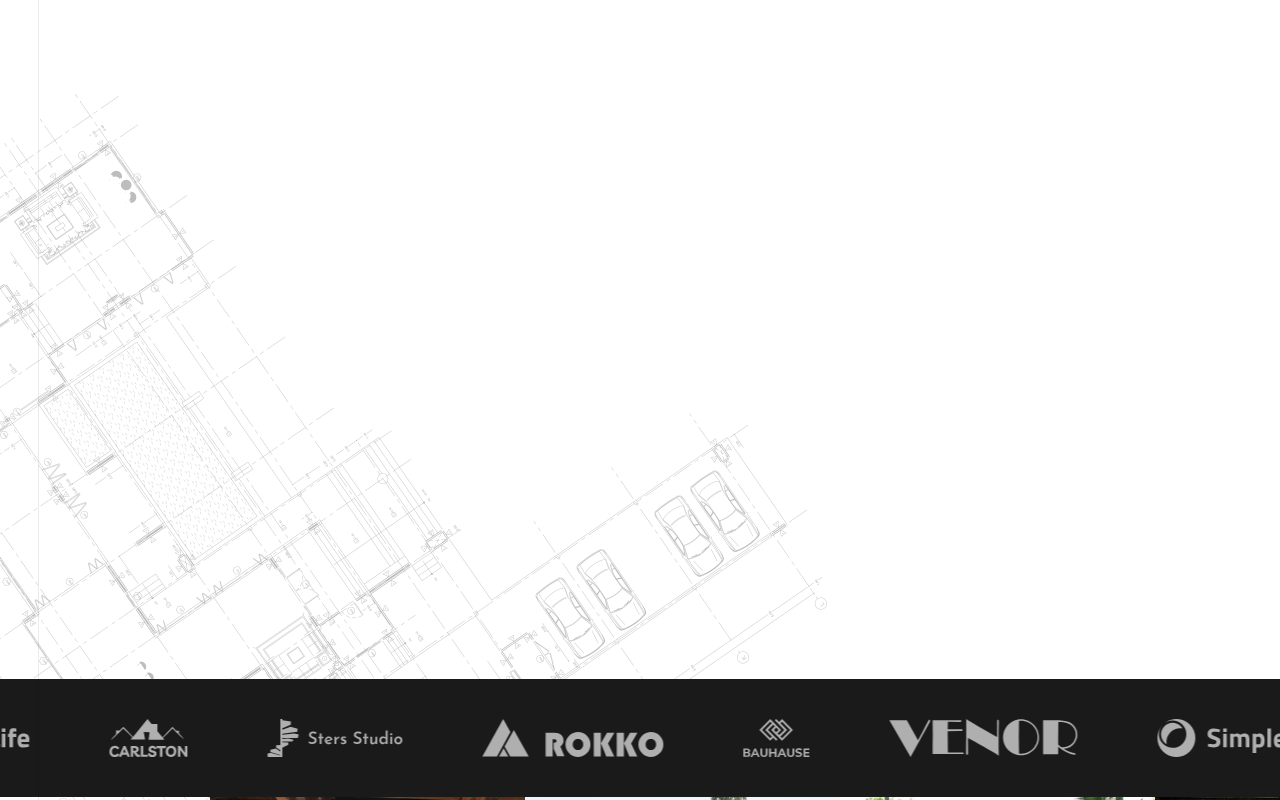
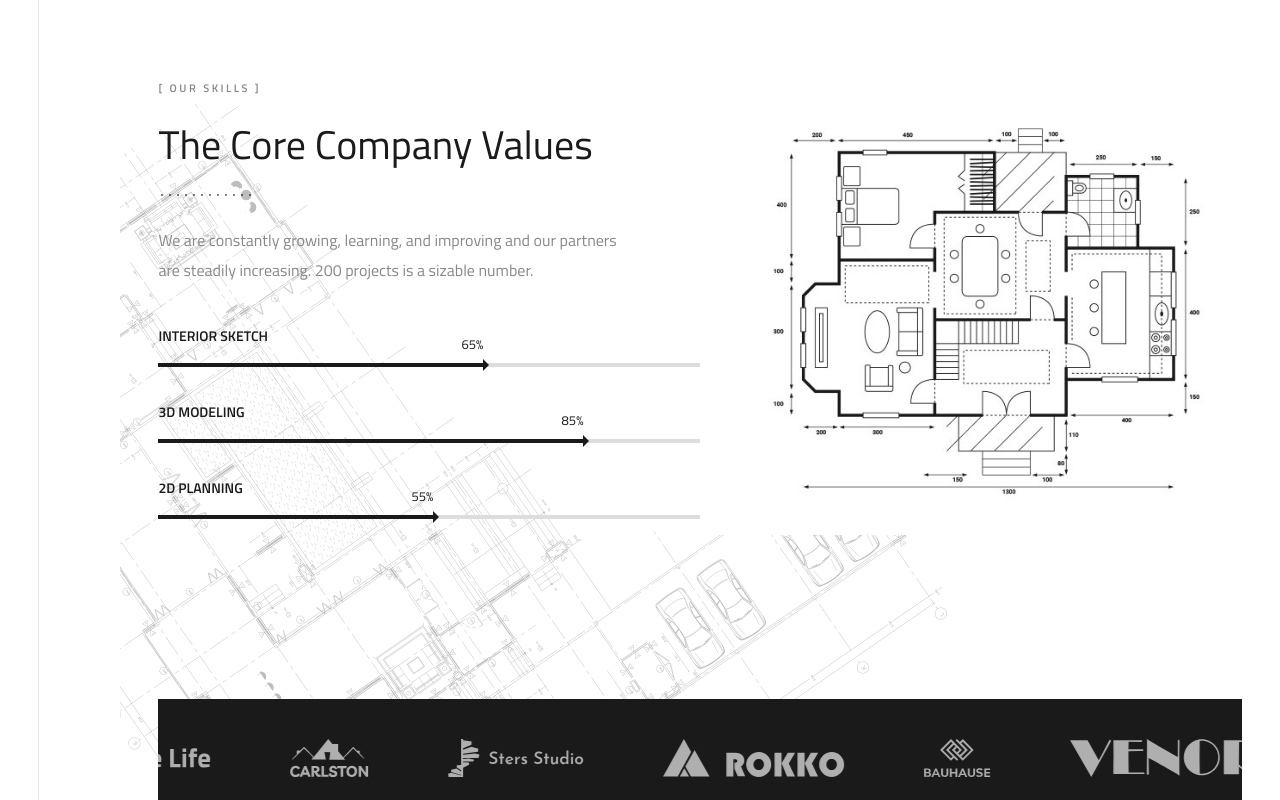
Before and after one commit to Kalandhar01/Siva_con, a Next.js app: page / in a window 1280 px wide. Shown: the part 1580-2380 px from the top of the page. Built offline with nearby package versions, Linux system fonts and the light colour scheme.

Commit message:
sync: apply latest local changes

```diff
--- a/src/app/globals.css
+++ b/src/app/globals.css
@@ -34,6 +34,12 @@ h1, h2, h3, h4, h5, h6 {
 }
 
 a { color: inherit; text-decoration: none; }
+
+/* ---------- Page shell: reserve the 90px left social rail ---------- */
+.page-shell { padding-left: 120px; }
+@media (max-width: 767px) {
+  .page-shell { padding-left: 0; }
+}
 
 /* ---------- Vertical frame lines ---------- */
 .site-frame {
@@ -267,11 +273,136 @@ a { color: inherit; text-decoration: none; }
   border-bottom: 6px solid transparent;
 }
 
+/* ---------- Skills section (reference Elementor DOM) ---------- */
+.skills-section {
+  position: relative;
+  background: #ffffff;
+  background-image: url(/sivra/sketch-bg.png);
+  background-size: auto;
+  background-position: left center;
+  background-repeat: no-repeat;
+  padding-top: 120px;
+}
+.elementor-element-3430630 {
+  padding: 0 0 150px;
+}
+.elementor-element-3430630 .elementor-container {
+  display: flex;
+  gap: 15px;
+  padding-left: var(--partner-inset);
+  padding-right: var(--partner-inset);
+  max-width: none;
+}
+.skills-section { --partner-inset: 3vw; }
+@media (min-width: 1441px) {
+  .skills-section { --partner-inset: calc((100vw - 1532px) / 2); }
+}
+.elementor-element-3430630 .elementor-column {
+  width: 50%;
+  flex: 0 0 50%;
+  align-self: center;
+}
+.elementor-element-3430630 .elementor-widget-wrap {
+  align-content: center;
+  align-items: center;
+}
+.elementor-element-3430630 .ot-heading {
+  position: relative;
+  margin-bottom: 22px;
+}
+.elementor-element-3430630 .ot-heading.is-dots::after {
+  content: "";
+  display: block;
+  width: 96px;
+  height: 8px;
+  margin-top: 22px;
+  background-image: radial-gradient(circle, var(--ink) 1.2px, transparent 1.2px);
+  background-size: 8px 8px;
+  background-repeat: repeat-x;
+  opacity: 0.55;
+}
+.elementor-element-3430630 .ot-heading > span {
+  display: block;
+  font-family: var(--font-titillium);
+  font-size: 11px;
+  font-weight: 600;
+  text-transform: uppercase;
+  letter-spacing: 2.5px;
+  color: var(--muted);
+}
+.elementor-element-3430630 .ot-heading .main-heading,
+.elementor-element-3430630 h2.main-heading {
+  margin: 18px 0 0;
+  font-family: var(--font-titillium);
+  font-size: 40px;
+  font-weight: 400;
+  line-height: 1.2;
+  color: var(--ink);
+  letter-spacing: 0;
+}
+.elementor-element-3430630 .elementor-element-1ce8de1 p {
+  margin: 26px 0 36px;
+  max-width: 460px;
+  font-size: 16px;
+  line-height: 30px;
+  color: var(--muted);
+}
+.elementor-element-3430630 .ot-progress {
+  margin-bottom: 30px;
+}
+.elementor-element-3430630 .ot-progress .pname {
+  display: block;
+  margin-bottom: 12px;
+  font-family: var(--font-titillium);
+  font-size: 14px;
+  font-weight: 600;
+  text-transform: uppercase;
+  color: var(--ink);
+}
+.elementor-element-3430630 .ot-progress .iprogress {
+  height: 4px;
+  background: #dddddd;
+  overflow: visible;
+}
+.elementor-element-3430630 .ot-progress .progress-bar {
+  position: relative;
+  height: 100%;
+  max-width: 100%;
+  background: var(--ink);
+  transition: width 1.4s ease;
+}
+.elementor-element-3430630 .ot-progress .ppercent {
+  position: absolute;
+  right: 0;
+  top: -34px;
+  font-family: var(--font-titillium);
+  font-size: 13px;
+  color: var(--ink);
+}
+.elementor-element-3430630 .elementor-element-c91ef3d img {
+  width: 100%;
+  height: auto;
+  max-width: 630px;
+  filter: grayscale(30%);
+}
+@media (max-width: 1024px) {
+  .elementor-element-3430630 { padding: 0 0 80px; }
+  .elementor-element-3430630 .elementor-container { padding-left: 15px; padding-right: 15px; }
+  .elementor-element-3430630 .elementor-column { width: 100%; flex-basis: 100%; }
+}
+@media (max-width: 767px) {
+  .elementor-element-3430630 { padding: 0 0 60px; }
+  .elementor-element-3430630 h2.main-heading { font-size: 28px; }
+  .elementor-element-3430630 .ot-progress .progress-bar { max-width: 100%; }
+}
+
 /* ---------- Partner image carousel (reference Swiper DOM) ---------- */
-/* Inset the whole block inside the site-frame guide lines */
-.partner-block { --partner-inset: 3vw; padding-left: var(--partner-inset); padding-right: var(--partner-inset); }
+/* Inset whole blocks inside the site-frame guide lines */
+.partner-block,
+.frame-inset { --partner-inset: 3vw; padding-left: var(--partner-inset); padding-right: var(--partner-inset); }
 @media (min-width: 1441px) {
-  .partner-block { --partner-inset: calc((100vw - 1532px) / 2); }
+  .partner-block,
+  .frame-inset { --partner-inset: calc((100vw - 1532px) / 2); }
 }
 .partner-block .elementor-widget-container {
   background: rgb(26, 26, 26);
--- a/src/app/page.tsx
+++ b/src/app/page.tsx
@@ -15,7 +15,7 @@ export default function Home() {
   return (
     <>
       <RevealObserver />
-      <div className="relative">
+      <div className="relative page-shell">
         <div className="site-frame" aria-hidden />
         <SocialSidebar />
         <Header />
--- a/src/components/Button.tsx
+++ b/src/components/Button.tsx
@@ -20,7 +20,7 @@ const toCssSize = (value: number | string | undefined, fallback: number) =>
 
 const baseClasses = [
   "group relative inline-flex max-w-full items-center justify-center",
-  "border-0 rounded-none bg-[#222222] px-[14px]",
+  "border-0 rounded-none bg-[#222222] px-[12px]",
   "text-center text-[10px] font-semibold uppercase leading-none tracking-[0.5px] text-white! no-underline",
   "whitespace-nowrap transition-colors duration-300 hover:bg-black",
   "focus-visible:outline-2 focus-visible:outline-offset-4 focus-visible:outline-[#222222]",
@@ -31,8 +31,8 @@ export default function Button({
   children = "View Projects",
   href,
   onClick,
-  width = 160,
-  height = 54,
+  width = 150,
+  height = 50,
   className = "",
   style,
   type = "button",
@@ -42,8 +42,8 @@ export default function Button({
   "aria-label": ariaLabel,
 }: ButtonProps) {
   const buttonStyle: React.CSSProperties = {
-    width: toCssSize(width, 160),
-    height: toCssSize(height, 54),
+    width: toCssSize(width, 150),
+    height: toCssSize(height, 50),
     ...style,
   };
 
@@ -64,12 +64,12 @@ export default function Button({
       {/* Vertical accent: starts below the top edge, ends 18px past the bottom. */}
       <span
         aria-hidden
-        className="pointer-events-none absolute top-[8px] right-[-12px] block h-[calc(100%_+_8px)] w-[1px] scale-x-100 scale-y-100 origin-bottom bg-[#222222] transition-all duration-300 ease-out group-hover:scale-y-0"
+        className="pointer-events-none absolute top-[6px] right-[-8px] block h-[calc(100%_+_6px)] w-[1px] scale-x-100 scale-y-100 origin-bottom bg-[#222222] transition-all duration-300 ease-out group-hover:scale-y-0"
       />
       {/* Horizontal accent: starts inside the left edge and crosses the vertical line. */}
       <span
         aria-hidden
-        className="pointer-events-none absolute bottom-[-8px] left-[8px] right-[-24px] block h-[1px] scale-x-100 scale-y-100 origin-right bg-[#222222] transition-all duration-300 ease-out group-hover:scale-x-0"
+        className="pointer-events-none absolute bottom-[-6px] left-[6px] right-[-16px] block h-[1px] scale-x-100 scale-y-100 origin-right bg-[#222222] transition-all duration-300 ease-out group-hover:scale-x-0"
       />
     </>
   );
--- a/src/components/Hero.tsx
+++ b/src/components/Hero.tsx
@@ -33,7 +33,7 @@ export default function Hero() {
     setTimeout(() => {
       setIndex((i) => (i + d + slides.length) % slides.length);
       setButtonVisible(true);
-    }, 220);
+    }, 400);
   };
 
   return (
@@ -200,7 +200,7 @@ export default function Hero() {
                 <br />
                 why, from the first day of the activity of the studio.
               </p>
-              <div style={{ marginTop: 44, marginLeft: 0, paddingBottom: 24, opacity: buttonVisible ? 1 : 0, transition: "opacity 0.22s ease" }}>
+              <div style={{ marginTop: 44, marginLeft: 0, paddingBottom: 24, opacity: buttonVisible ? 1 : 0, transition: "opacity 0.4s ease" }}>
                 <Button href="#portfolio">View Projects</Button>
               </div>
             </div>
--- a/src/components/Pricing.tsx
+++ b/src/components/Pricing.tsx
@@ -7,7 +7,7 @@ export default function Pricing() {
       className="relative"
       style={{ background: "#ffffff", padding: "120px 0 100px" }}
     >
-      <div className="relative mx-auto px-6 md:px-[210px]" style={{ maxWidth: "none" }}>
+      <div className="relative mx-auto px-6 md:px-[90px]" style={{ maxWidth: "none" }}>
         <div className="text-center" data-reveal>
           <span className="eyebrow reveal">[ Pricing Plans ]</span>
           <h2 className="section-title reveal" style={{ marginTop: 18 }}>
--- a/src/components/Skills.tsx
+++ b/src/components/Skills.tsx
@@ -1,53 +1,124 @@
-import Image from "next/image";
-import ProgressBars from "./ProgressBars";
 import Partners from "./Partners";
 import Portfolio from "./Portfolio";
 
+const skills = [
+  { label: "interior sketch", percent: 65, width: 325.014 },
+  { label: "3D Modeling", percent: 85, width: 425.018 },
+  { label: "2D Planning", percent: 55, width: 275.012 },
+];
+
 export default function Skills() {
   return (
-    <section
-      id="skills"
-      className="relative"
-      style={{
-        background: "#ffffff",
-        backgroundImage: "url(/sivra/sketch-bg.png)",
-        backgroundSize: "auto",
-        backgroundPosition: "left center",
-        backgroundRepeat: "no-repeat",
-        paddingTop: 120,
-        paddingBottom: 0,
-      }}
-    >
-      <div className="relative mx-auto px-6 md:px-[210px]" style={{ maxWidth: "none" }}>
-        <div className="grid grid-cols-1 lg:grid-cols-2 gap-10 items-start" data-reveal>
-          <div className="reveal">
-            <span className="eyebrow">[ Our Skills ]</span>
-            <h2 className="section-title" style={{ marginTop: 18 }}>
-              The Core Company Values
-            </h2>
-            <div className="dot-sep" style={{ marginTop: 22 }} />
-            <p style={{ marginTop: 26, maxWidth: 460 }}>
-              We are constantly growing, learning, and improving and our partners are steadily increasing. 200 projects is a sizable number.
-            </p>
-            <div style={{ marginTop: 36, maxWidth: 460 }}>
-              <ProgressBars />
+    <section id="skills" className="skills-section">
+      <section
+        className="elementor-section elementor-inner-section elementor-element elementor-element-3430630 elementor-section-content-middle elementor-section-boxed elementor-section-height-default"
+        data-id="3430630"
+        data-element_type="section"
+      >
+        <div className="elementor-container elementor-column-gap-extended">
+          <div
+            className="elementor-column elementor-col-50 elementor-inner-column elementor-element elementor-element-db459a5 ot-flex-column-vertical"
+            data-id="db459a5"
+            data-element_type="column"
+          >
+            <div className="elementor-widget-wrap elementor-element-populated">
+              <div
+                className="elementor-element elementor-element-3213f7f theratio-mobile-align-left elementor-widget elementor-widget-iheading"
+                data-id="3213f7f"
+                data-element_type="widget"
+                data-widget_type="iheading.default"
+              >
+                <div className="elementor-widget-container">
+                  <div className="ot-heading is-dots">
+                    <span>[ our skills ]</span>
+                    <h2 className="main-heading">The Core Company Values</h2>
+                  </div>
+                </div>
+              </div>
+              <div
+                className="elementor-element elementor-element-1ce8de1 elementor-widget elementor-widget-text-editor"
+                data-id="1ce8de1"
+                data-element_type="widget"
+                data-widget_type="text-editor.default"
+              >
+                <div className="elementor-widget-container">
+                  <p>
+                    We are constantly growing, learning, and improving and our partners are steadily increasing. 200 projects is a sizable number.
+                  </p>
+                </div>
+              </div>
+              {skills.map((s) => (
+                <div
+                  key={s.label}
+                  className={`elementor-element elementor-widget elementor-widget-iprogress ${
+                    s.percent === 65
+                      ? "elementor-element-0d6f56c"
+                      : s.percent === 85
+                        ? "elementor-element-f5c97fc"
+                        : "elementor-element-3ff9a90"
+                  }`}
+                  data-element_type="widget"
+                  data-widget_type="iprogress.default"
+                >
+                  <div className="elementor-widget-container">
+                    <div className="ot-progress" data-percent={s.percent} data-processed="true">
+                      <div className="overflow">
+                        <span className="pname f-left">{s.label}</span>
+                      </div>
+                      <div className="iprogress">
+                        <div className="progress-bar" style={{ width: `${s.width}px` }}>
+                          <span className="ppercent">{s.percent}%</span>
+                        </div>
+                      </div>
+                    </div>
+                  </div>
+                </div>
+              ))}
             </div>
           </div>
-
-          <div className="reveal" style={{ justifySelf: "end" }}>
-            <Image
-              src="/sivra/skills-plan.jpg"
-              alt=""
-              width={630}
-              height={520}
-              className="w-full h-auto"
-              style={{ filter: "grayscale(30%)", maxWidth: 630 }}
-            />
+          <div
+            className="elementor-column elementor-col-50 elementor-inner-column elementor-element elementor-element-f628b63 ot-flex-column-vertical"
+            data-id="f628b63"
+            data-element_type="column"
+          >
+            <div className="elementor-widget-wrap elementor-element-populated">
+              <div
+                className="elementor-element elementor-element-c91ef3d elementor-widget elementor-widget-image"
+                data-id="c91ef3d"
+                data-element_type="widget"
+                data-widget_type="image.default"
+              >
+                <div className="elementor-widget-container">
+                  <img
+                    decoding="async"
+                    width={630}
+                    height={520}
+                    className="attachment-full size-full wp-image-3672 entered lazyloaded"
+                    alt=""
+                    src="/sivra/skills-plan.jpg"
+                    data-lazy-src="/sivra/skills-plan.jpg"
+                    data-ll-status="loaded"
+                    sizes="(max-width: 630px) 100vw, 630px"
+                  />
+                  <noscript>
+                    <img
+                      decoding="async"
+                      width={630}
+                      height={520}
+                      className="attachment-full size-full wp-image-3672"
+                      alt=""
+                      src="/sivra/skills-plan.jpg"
+                      sizes="(max-width: 630px) 100vw, 630px"
+                    />
+                  </noscript>
+                </div>
+              </div>
+            </div>
           </div>
         </div>
-      </div>
+      </section>
 
-      <div style={{ marginTop: 80 }}>
+      <div className="partner-block" style={{ marginTop: 0 }}>
         <Partners />
       </div>
 
```
